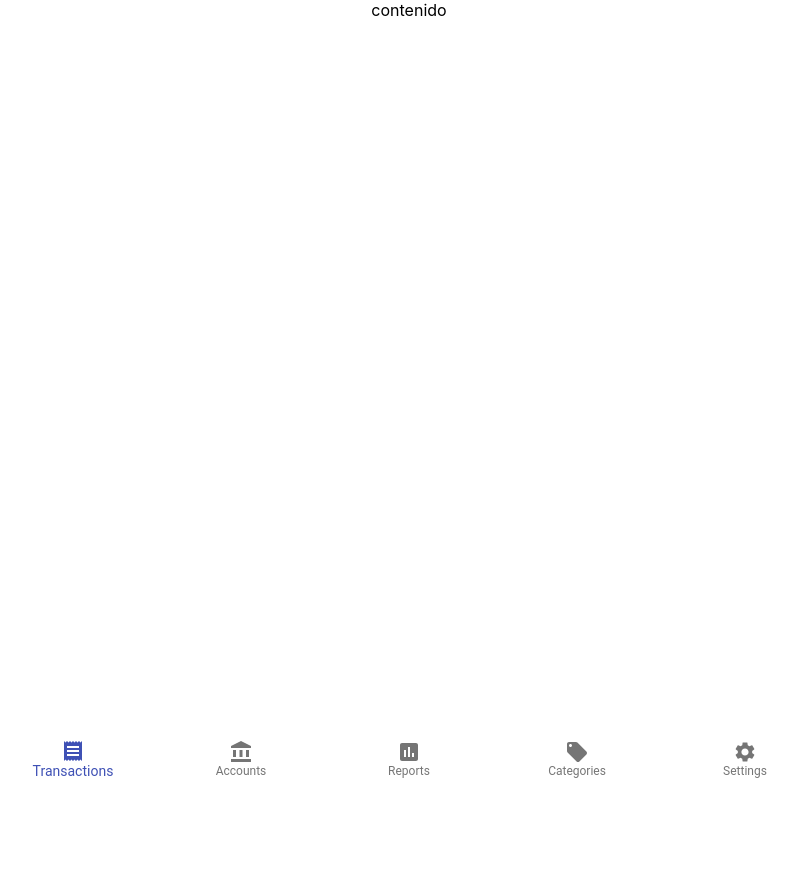
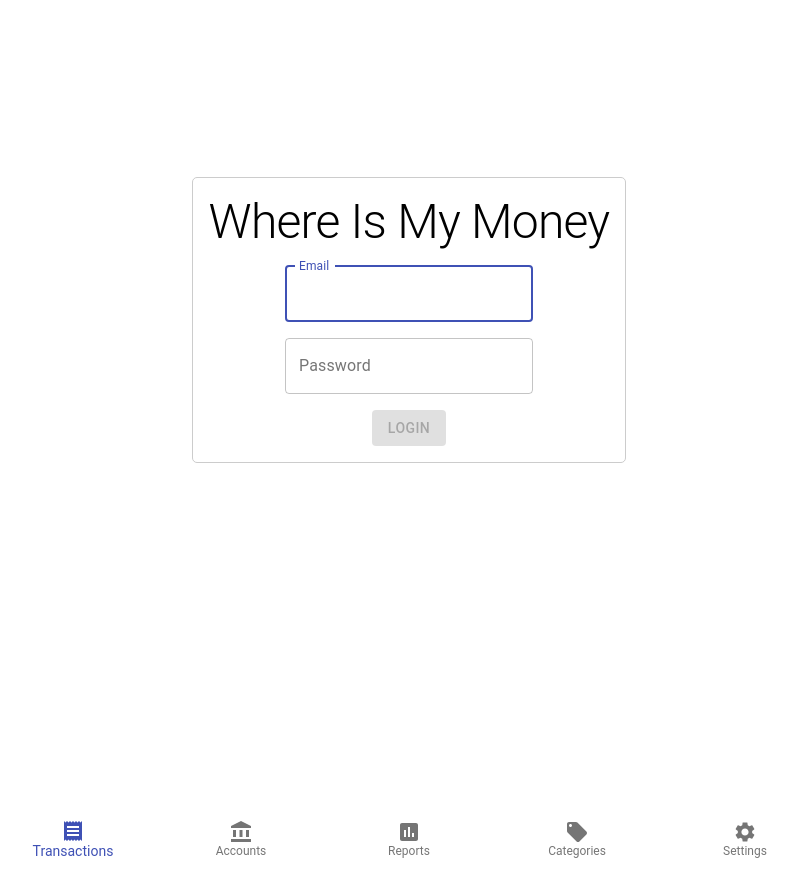
Before and after one commit to davidpoza/wheimo, a React (Create React App) app in the folder front/: page /login in a window 1280 px wide. Shown: the whole page, without its empty margins (231-1029 px from the left). Before the commit the page ends 800 px from the top, so only its background shows below. Built offline with nearby package versions, Linux system fonts and the light colour scheme.

Commit message:
added dependencies and login form

```diff
--- a/front/src/App.js
+++ b/front/src/App.js
@@ -1,11 +1,24 @@
+import { BrowserRouter as Router, Route, Switch } from "react-router-dom";
+
+// own
 import './App.css';
+import PrivateRoute from './hocs/private-route';
 import Navigation from './components/navigation';
 import Content from './components/content';
+import HomeView from './components/home-view';
+import LoginView from './components/login-view';
 
 function App() {
   return (
     <div className="App">
-      <Content />
+      <Content>
+        <Router>
+          <Switch>
+            <Route path="/login" exact component={LoginView} />
+            <PrivateRoute path="/" exact component={HomeView}/>
+          </Switch>
+        </Router>
+      </Content>
       <Navigation />
     </div>
   );
--- a/front/src/components/content/index.jsx
+++ b/front/src/components/content/index.jsx
@@ -1,15 +1,14 @@
-import { Container } from '@material-ui/core';
 import React from 'react';
 
 // own
 import useStyles from './styles';
 
-export default function Content() {
+export default function Content(props) {
   const classes = useStyles();
 
   return (
     <div className={classes.root} >
-      contenido
+      {props.children}
     </div>
   )
 }
--- /dev/null
+++ b/front/src/components/home-view/index.jsx
@@ -0,0 +1,9 @@
+import React from 'react';
+
+export default function HomeView() {
+  return (
+    <div>
+      HOME
+    </div>
+  );
+}
--- /dev/null
+++ b/front/src/components/login-view/index.jsx
@@ -0,0 +1,53 @@
+import React, { useState, useEffect } from 'react';
+import get from 'lodash.get';
+
+// material ui
+import Button from '@material-ui/core/Button';
+import Grid from '@material-ui/core/Grid';
+import TextField from '@material-ui/core/TextField';
+import Typography from '@material-ui/core/Typography';
+
+// own
+import useStyles from './styles';
+
+export default function Login(props) {
+  const { getAuth, user, history } = props;
+  const classes = useStyles();
+  const [email, setEmail] = useState('');
+  const [password, setPassword] = useState('');
+
+  // useEffect(() => {
+  //   console.log("->", history)
+  //   if (get(user, 'user')) {
+  //     history.push("/");
+  //   }
+  // }, [user]);
+
+  async function onFormSubmit(e) {
+    e.preventDefault();
+    getAuth(email, password);
+  }
+
+  return (
+    <Grid container direction="column" justify="center" alignItems="center" style={{ minHeight: '100vh' }}>
+      <Grid item xs={12} lg={5} className={classes.root}>
+        <form noValidate onSubmit={onFormSubmit}>
+          <Typography variant="h1" className={classes.title}>Where Is My Money</Typography>
+          <div>
+            <TextField
+              id="email" label="Email" variant="outlined" className={classes.email} autoFocus={true}
+              value={email} onChange={(e) => setEmail(e.target.value)} />
+          </div>
+          <div>
+            <TextField id="password" type="password" label="Password" variant="outlined" className={classes.password}
+              value={password} onChange={(e) => setPassword(e.target.value)} />
+          </div>
+          <Button variant="contained" color="primary" type="submit" disableElevation disabled={!email || !password }>
+            Login
+          </Button>
+        </form>
+      </Grid>
+    </Grid>
+
+  );
+};
--- /dev/null
+++ b/front/src/components/login-view/styles.js
@@ -0,0 +1,23 @@
+import { makeStyles } from '@material-ui/core/styles';
+
+
+export default makeStyles((theme) => ({
+  root: {
+    textAlign: 'center',
+    marginBottom: '20vh',
+    padding: '1rem',
+    border: '1px solid #ccc',
+    borderRadius: '5px',
+  },
+  title: {
+    fontSize: '3rem',
+
+    paddingBottom: '1rem',
+  },
+  email: {
+    paddingBottom: '1rem',
+  },
+  password: {
+    paddingBottom: '1rem',
+  }
+}));
--- /dev/null
+++ b/front/src/hocs/private-route.jsx
@@ -0,0 +1,27 @@
+import React from 'react';
+import { Route, Redirect } from 'react-router-dom';
+
+
+const PrivateRoute = ({
+  component: Component,
+  user,
+  ...others
+ }) => {
+
+  return (
+      <Route
+        {...others}
+        render={(props) =>
+          user
+            ? <Component {...props} />
+            : <Redirect
+              to={{
+                pathname: '/login',
+              }}
+              />
+        }
+      />
+  );
+}
+
+export default PrivateRoute;
```
Also changed, not shown: front/package.json (+11 -0 lines), front/src/hocs/with-is-mobile.jsx (added, +12 -0 lines), front/src/hocs/with-loader.jsx (added, +36 -0 lines), front/src/hocs/with-view-styles.jsx (added, +22 -0 lines), 1 other file (tests, documents, lock files or other folders).
